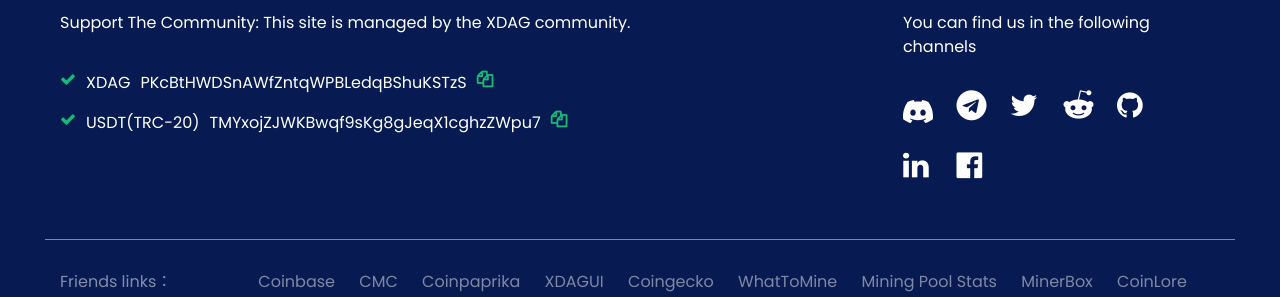
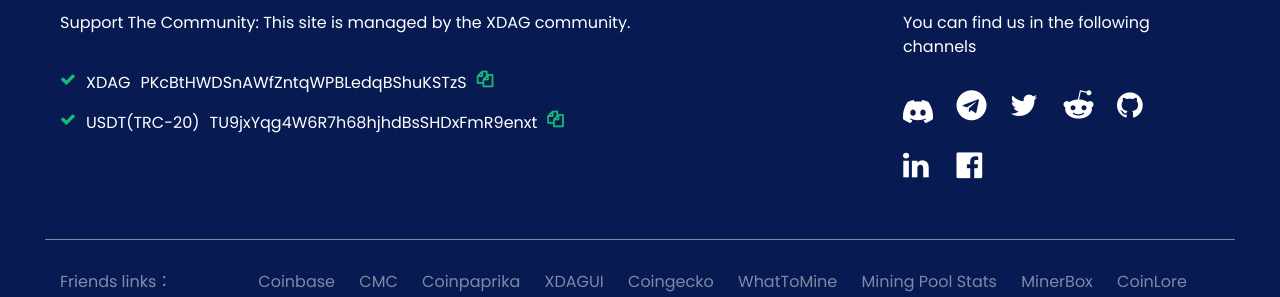
Before and after one commit to XDagger/XDagger.github.io, a Jekyll site: the page built from index.html, in a window 1280 px wide and 900 px high, scrolled down 2404 px. Shown: the part 537-834 px from the top of the window. Built offline with Jekyll 4.4.1, drawn with Linux system fonts in a browser that asks for light colours; a script that is not in the unit is left out.

Commit message:
Update USDT(TRC-20) address

```diff
--- a/_includes/footer.html
+++ b/_includes/footer.html
@@ -76,8 +76,8 @@
                                 <p class="community_wallets__item">
                                     <i class="fa fa-check"></i>
                                     <span class="community_wallets__currency">USDT(TRC-20)</span>
-                                    <span class="community_wallets__address">TMYxojZJWKBwqf9sKg8gJeqX1cghzZWpu7</span>
-                                    <i class="fa fa-copy" onclick="copyAddress('TMYxojZJWKBwqf9sKg8gJeqX1cghzZWpu7')"  data-toggle="tooltip" data-placement="top" title="Address copied to Clipboard" data-trigger="click"></i>
+                                    <span class="community_wallets__address">TU9jxYqg4W6R7h68hjhdBsSHDxFmR9enxt</span>
+                                    <i class="fa fa-copy" onclick="copyAddress('TU9jxYqg4W6R7h68hjhdBsSHDxFmR9enxt')"  data-toggle="tooltip" data-placement="top" title="Address copied to Clipboard" data-trigger="click"></i>
                                 </p>
                             </li>
 
```
